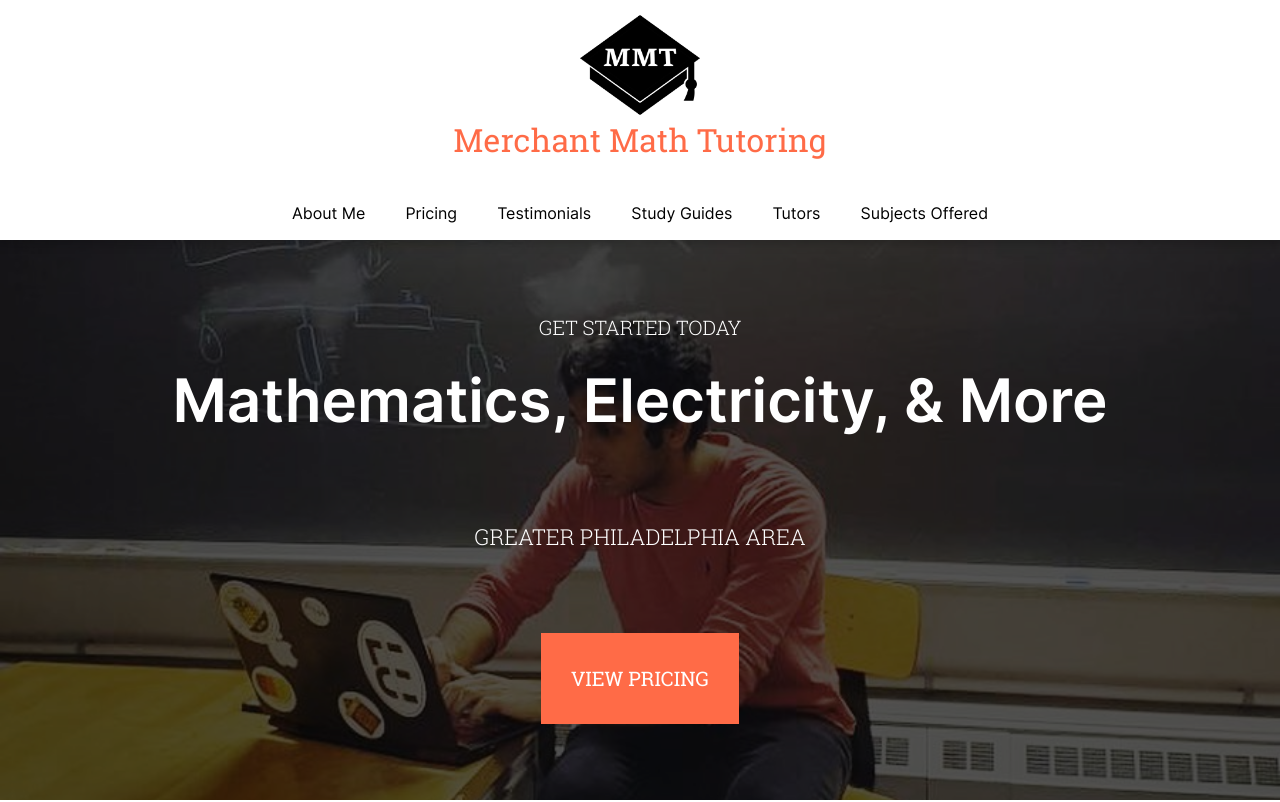
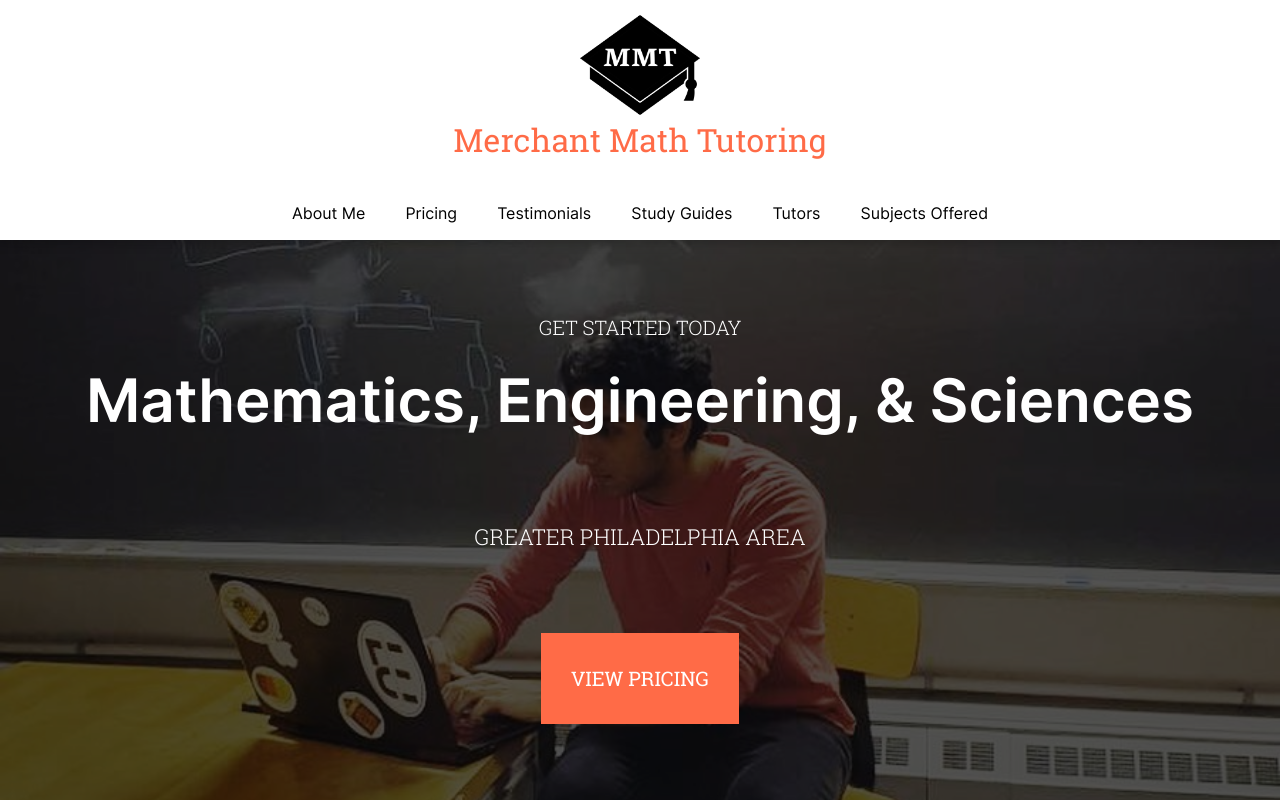
Before and after one commit to jason-lee88/merchant-math-tutoring, a React (Vite) app: page / in a window 1280 px wide. Shown: the top 802 px of the page. Built offline with nearby package versions, Linux system fonts and the light colour scheme.

Commit message:
change header

```diff
--- a/src/sections/Hero.tsx
+++ b/src/sections/Hero.tsx
@@ -91,7 +91,7 @@ const Hero = () => (
     <div id="hero-splash" />
     <div id="hero-content">
       <h1>Get Started Today</h1>
-      <h2>Mathematics, Electricity, & More</h2>
+      <h2>Mathematics, Engineering, & Sciences</h2>
       <h3>Greater Philadelphia Area</h3>
       <a href="#pricing">View Pricing</a>
     </div>
```
